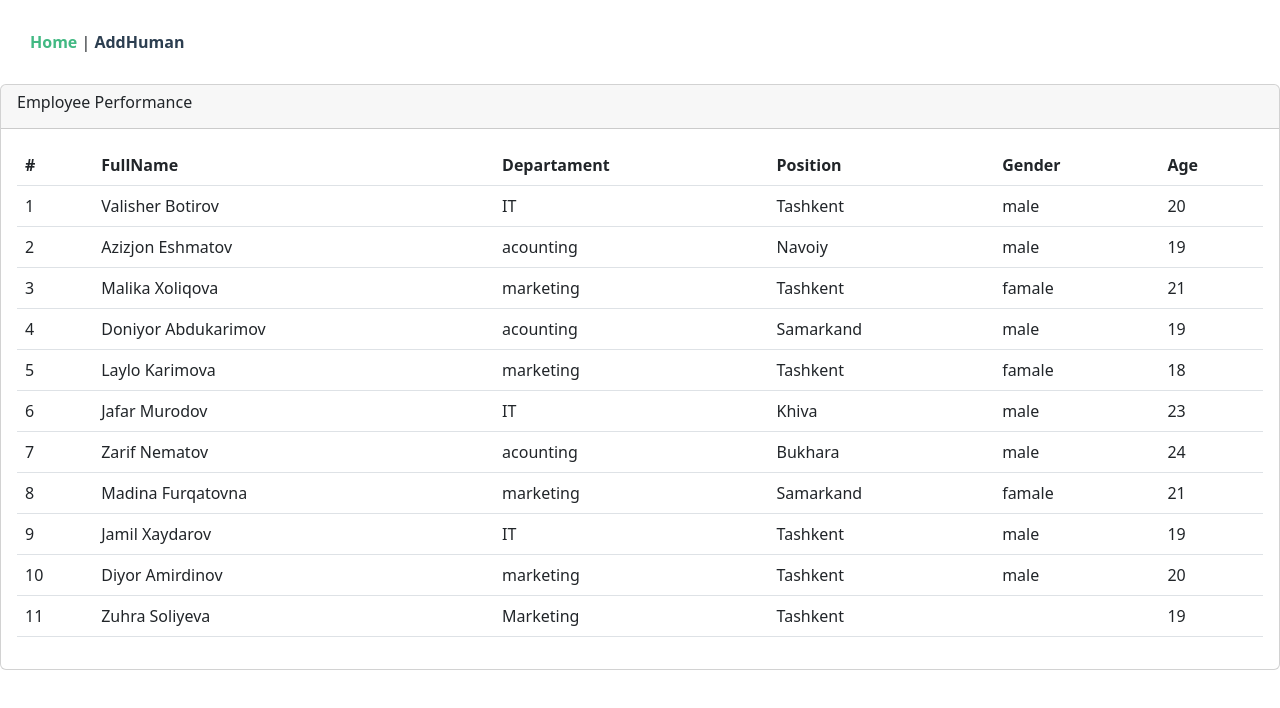
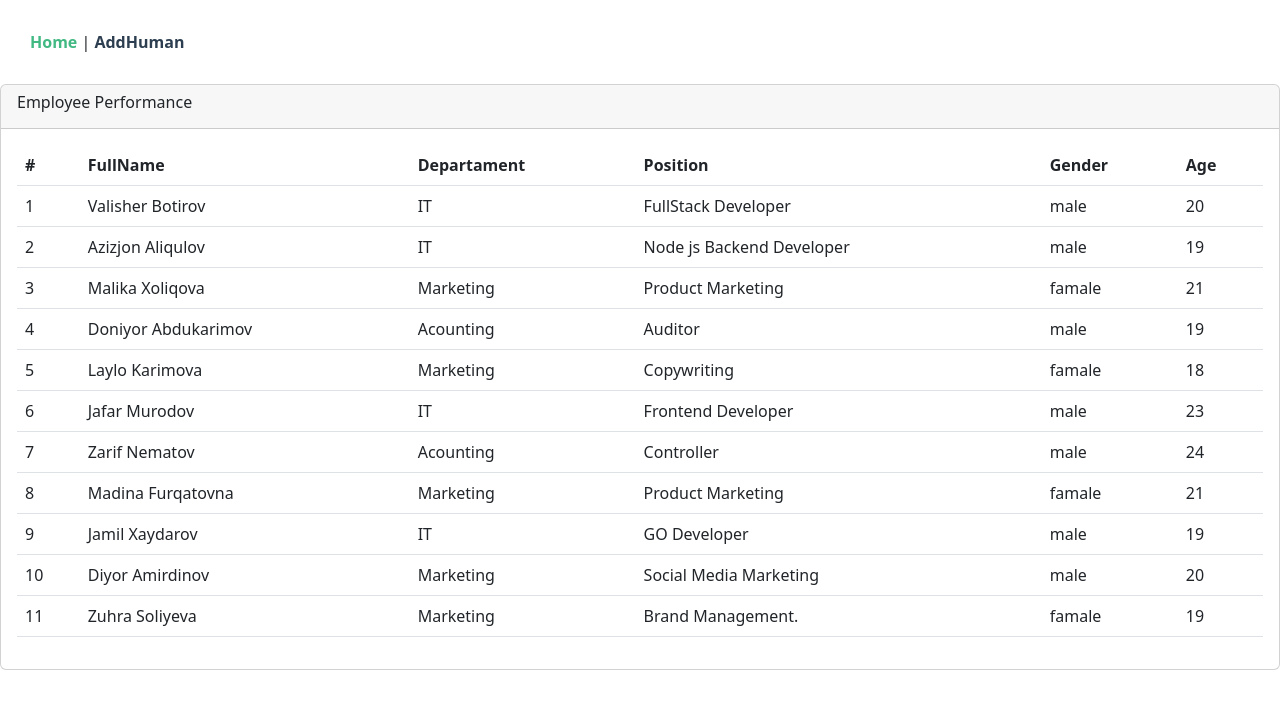
Before and after one commit to ValisherBotirov/UIC-Group-Task, a Vue app: page / in a window 1280 px wide. Shown: the top 708 px of the page. Built offline with nearby package versions, Linux system fonts and the light colour scheme; data requests are answered from the project's data file.

Commit message:
I've added a function that will retrieve the data for that employee when each employee is selected in the form

```diff
--- a/data/db.json
+++ b/data/db.json
@@ -4,39 +4,39 @@
       "id": 1,
       "fullName": "Valisher Botirov",
       "departament": "IT",
-      "position": "Tashkent",
+      "position": "FullStack Developer",
       "gender": "male",
       "age": 20
     },
     {
       "id": 2,
-      "fullName": "Azizjon Eshmatov",
-      "departament": "acounting",
-      "position": "Navoiy",
+      "fullName": "Azizjon Aliqulov",
+      "departament": "IT",
+      "position": "Node js Backend Developer",
       "gender": "male",
       "age": 19
     },
     {
       "id": 3,
       "fullName": "Malika Xoliqova",
-      "departament": "marketing",
-      "position": "Tashkent",
+      "departament": "Marketing",
+      "position": " Product Marketing",
       "gender": "famale",
       "age": 21
     },
     {
       "id": 4,
       "fullName": "Doniyor Abdukarimov",
-      "departament": "acounting",
-      "position": "Samarkand",
+      "departament": "Acounting",
+      "position": "Auditor",
       "gender": "male",
       "age": 19
     },
     {
       "id": 5,
       "fullName": "Laylo Karimova",
-      "departament": "marketing",
-      "position": "Tashkent",
+      "departament": "Marketing",
+      "position": "Copywriting",
       "gender": "famale",
       "age": 18
     },
@@ -44,23 +44,24 @@
       "id": 6,
       "fullName": "Jafar Murodov",
       "departament": "IT",
-      "position": "Khiva",
+      "position": "Frontend Developer",
       "gender": "male",
       "age": 23
     },
     {
       "id": 7,
       "fullName": "Zarif Nematov",
-      "departament": "acounting",
-      "position": "Bukhara",
+      "departament": "Acounting",
+      "position": "Controller",
       "gender": "male",
       "age": 24
+
     },
     {
       "id": 8,
       "fullName": "Madina Furqatovna",
-      "departament": "marketing",
-      "position": "Samarkand",
+      "departament": "Marketing",
+      "position": "Product Marketing",
       "gender": "famale",
       "age": 21
     },
@@ -68,23 +69,23 @@
       "id": 9,
       "fullName": "Jamil Xaydarov",
       "departament": "IT",
-      "position": "Tashkent",
+      "position": "GO Developer",
       "gender": "male",
       "age": 19
     },
     {
       "id": 10,
       "fullName": "Diyor Amirdinov",
-      "departament": "marketing",
-      "position": "Tashkent",
+      "departament": "Marketing",
+      "position": "Social Media Marketing",
       "gender": "male",
       "age": 20
     },
     {
       "fullName": "Zuhra Soliyeva",
       "departament": "Marketing",
-      "position": "Tashkent",
-      "gender": "",
+      "position": "Brand Management.",
+      "gender": "famale",
       "age": 19,
       "id": 11
     }
--- a/public/output.css
+++ b/public/output.css
@@ -771,6 +771,14 @@ video {
   padding-top: 0.5rem;
 }
 
+.pr-5 {
+  padding-right: 1.25rem;
+}
+
+.pr-6 {
+  padding-right: 1.5rem;
+}
+
 .text-center {
   text-align: center;
 }
--- /dev/null
+++ b/src/components/Employee.vue
@@ -0,0 +1,24 @@
+<template>
+  <div>
+    <h1>One Employee info page</h1>
+
+    <button class = "btn btn-danger" @click = "getParams">Paramsni ol</button>
+
+  </div>
+</template>
+
+<script>
+export default {
+  data() {
+    return {
+      params : this.$route.params
+
+    }
+  },
+  methods: {
+    getParams(){
+      console.log(this.params)
+    }
+  },
+}
+</script>
--- a/src/router/index.js
+++ b/src/router/index.js
@@ -1,6 +1,8 @@
 import { createRouter, createWebHistory } from 'vue-router'
+
 import HomeView from '../views/HomeView.vue'
 import AddView from '../views/AddView.vue'
+import Employee from "../components/Employee.vue"
 
 const routes = [
   {
@@ -12,6 +14,11 @@ const routes = [
     path: '/addUser',
     name: 'addPage',
     component : AddView
+  },
+  {
+    path : "/emplyee",
+    name : "emplyee",
+    component : Employee
   }
 ]
 
--- a/src/views/HomeView.vue
+++ b/src/views/HomeView.vue
@@ -1,6 +1,5 @@
 <template>
   <div class="home">
-
   </div>
   <div class = "card">
     <div class="card-header">
@@ -21,12 +20,12 @@
           </thead>
           <tbody>
             <tr v-for = "user in users[0]" :key="user">
-              <td>{{user.id}}</td>
-              <td>{{user.fullName}}</td>
-              <td>{{user.departament}}</td>
-              <td>{{user.position}}</td>
-              <td>{{user.gender}}</td>
-              <td>{{user.age}}</td>
+              <td><router-link :to="{name:'emplyee',params:{id:user.id,fullName:user.fullName,departament:user.departament,position:user.position,gender:user.gender,age:user.age}}">{{user.id}}</router-link></td>
+              <td><router-link :to="{name:'emplyee',params:{id:user.id,fullName:user.fullName,departament:user.departament,position:user.position,gender:user.gender,age:user.age}}">{{user.fullName}}</router-link></td>
+              <td><router-link :to="{name:'emplyee',params:{id:user.id,fullName:user.fullName,departament:user.departament,position:user.position,gender:user.gender,age:user.age}}">{{user.departament}}</router-link></td>
+              <td><router-link :to="{name:'emplyee',params:{id:user.id,fullName:user.fullName,departament:user.departament,position:user.position,gender:user.gender,age:user.age}}">{{user.position}}</router-link></td>
+              <td><router-link :to="{name:'emplyee',params:{id:user.id,fullName:user.fullName,departament:user.departament,position:user.position,gender:user.gender,age:user.age}}">{{user.gender}}</router-link></td>
+              <td><router-link :to="{name:'emplyee',params:{id:user.id,fullName:user.fullName,departament:user.departament,position:user.position,gender:user.gender,age:user.age}}">{{user.age}} </router-link></td>
             </tr>
           </tbody>
         </table>
@@ -36,12 +35,15 @@
 </template>
 
 <script>
-
-
 import axios from "axios"
+import Employee from "../components/Employee.vue"
 
 export default {
   name: 'HomeView',
+
+  components : {
+    Employee
+  },
 
   data() {
     return {
```
